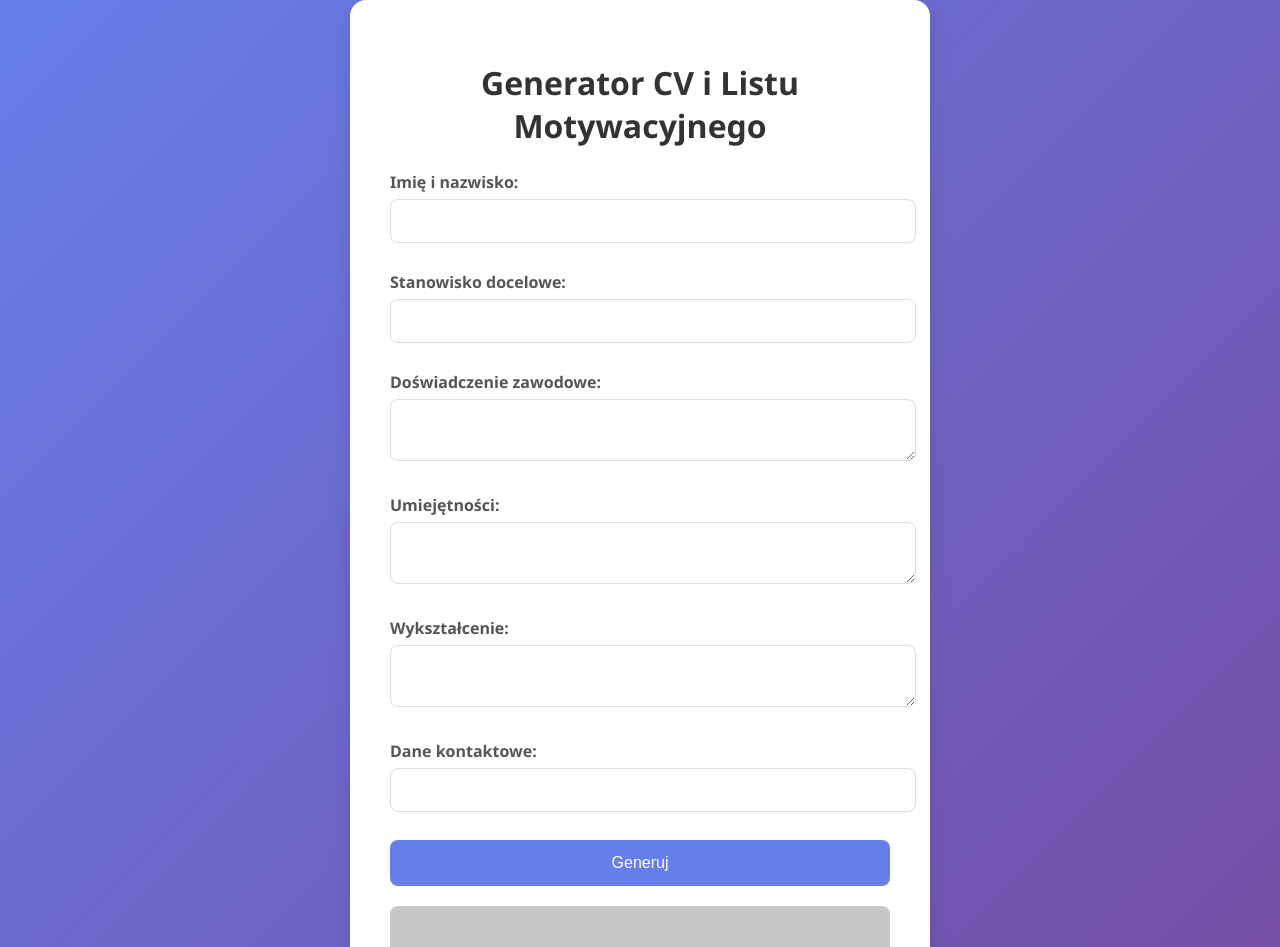
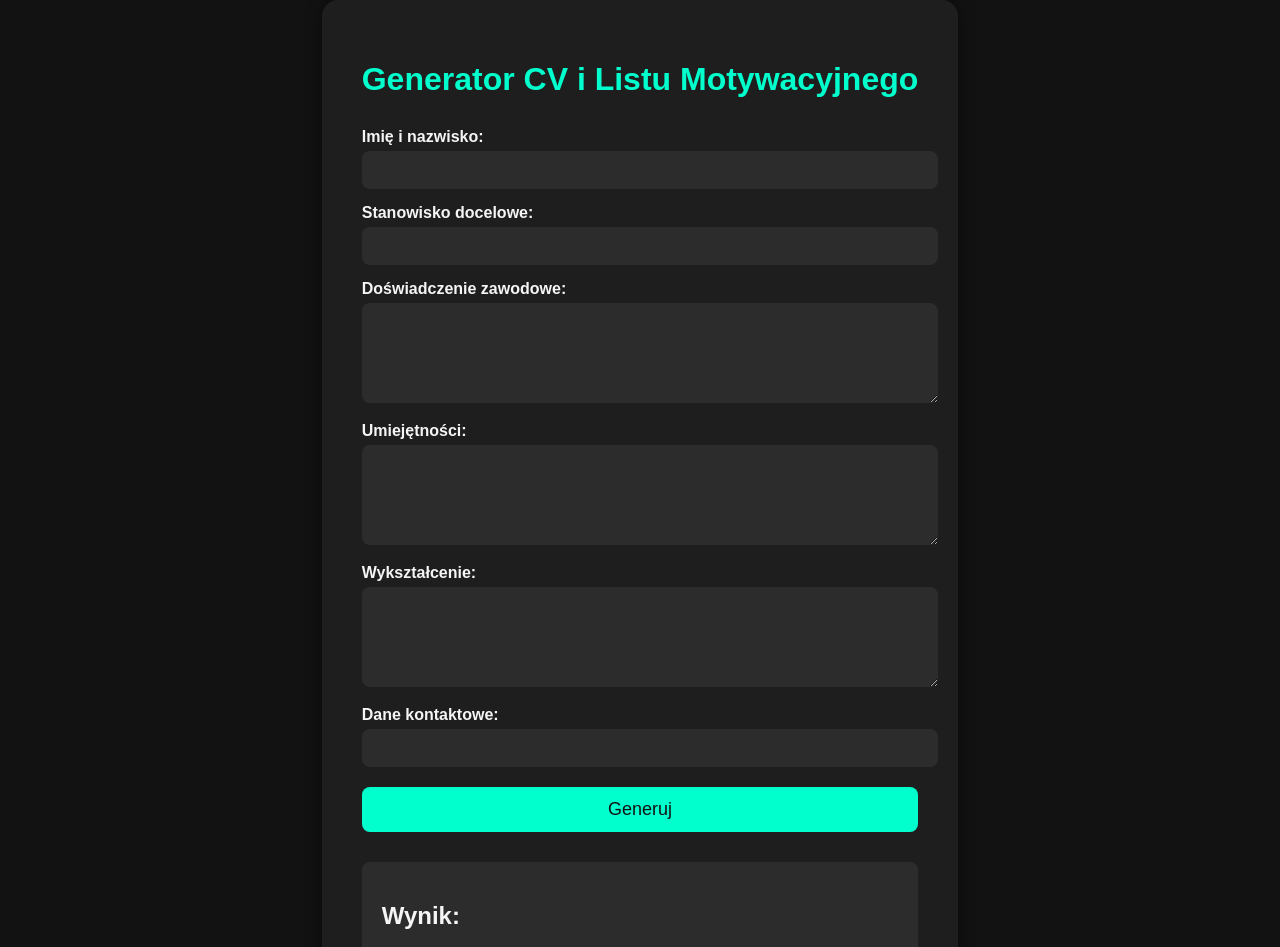
Before and after one commit to MaksWTF/cv-generator, a Next.js app: page / in a window 1280 px wide. Shown: the top 947 px of the page. Built offline with nearby package versions, Linux system fonts and the light colour scheme.

Commit message:
Initial commit

```diff
--- a/src/app/globals.css
+++ b/src/app/globals.css
@@ -1,75 +1,82 @@
-/* globals.css */
-
+/* Ustawienia ogólne */
 body {
   margin: 0;
-  font-family: 'Segoe UI', Tahoma, Geneva, Verdana, sans-serif;
-  background: linear-gradient(135deg, #667eea, #764ba2);
+  padding: 0;
+  font-family: 'Arial', sans-serif;
+  background-color: #121212;
+  color: #f5f5f5;
   min-height: 100vh;
   display: flex;
+  justify-content: center;
   align-items: center;
-  justify-content: center;
 }
 
+/* Kontener */
 .container {
-  background: white;
+  max-width: 700px;
+  background-color: #1e1e1e;
   padding: 40px;
   border-radius: 16px;
-  max-width: 500px;
-  width: 100%;
-  box-shadow: 0 4px 20px rgba(0, 0, 0, 0.1);
+  box-shadow: 0 0 15px rgba(0, 0, 0, 0.5);
 }
 
+/* Nagłówek */
 h1 {
   text-align: center;
-  margin-bottom: 24px;
-  color: #333;
+  margin-bottom: 30px;
+  font-size: 32px;
+  color: #00ffcc;
 }
 
-label {
+/* Etykiety i inputy */
+form label {
   display: block;
-  margin-bottom: 12px;
-  font-weight: 600;
-  color: #555;
+  margin-bottom: 15px;
+  font-weight: bold;
 }
 
-input,
-textarea {
+form input,
+form textarea {
   width: 100%;
-  padding: 12px;
-  margin-top: 6px;
-  margin-bottom: 16px;
-  border: 1px solid #ddd;
+  padding: 10px;
+  margin-top: 5px;
+  border: none;
   border-radius: 8px;
+  background-color: #2c2c2c;
+  color: #f5f5f5;
+  font-family: 'Arial', sans-serif;
   font-size: 16px;
 }
 
-input:focus,
-textarea:focus {
-  outline: none;
-  border-color: #667eea;
-  box-shadow: 0 0 0 2px rgba(102, 126, 234, 0.5);
+form textarea {
+  resize: vertical;
+  min-height: 80px;
 }
 
+/* Przycisk */
 button {
+  display: block;
   width: 100%;
-  padding: 14px;
-  background-color: #667eea;
-  color: white;
+  padding: 12px;
+  margin-top: 20px;
+  background-color: #00ffcc;
+  color: #121212;
   border: none;
   border-radius: 8px;
-  font-size: 16px;
+  font-size: 18px;
   cursor: pointer;
-  transition: background-color 0.3s;
+  transition: background-color 0.3s ease;
 }
 
 button:hover {
-  background-color: #5a67d8;
+  background-color: #00ddb3;
 }
 
+/* Wynik */
 .result {
-  margin-top: 20px;
-  background-color: #c7c7c7;
-  padding: 16px;
+  margin-top: 30px;
+  padding: 20px;
+  background-color: #2c2c2c;
   border-radius: 8px;
   white-space: pre-wrap;
 }
```
